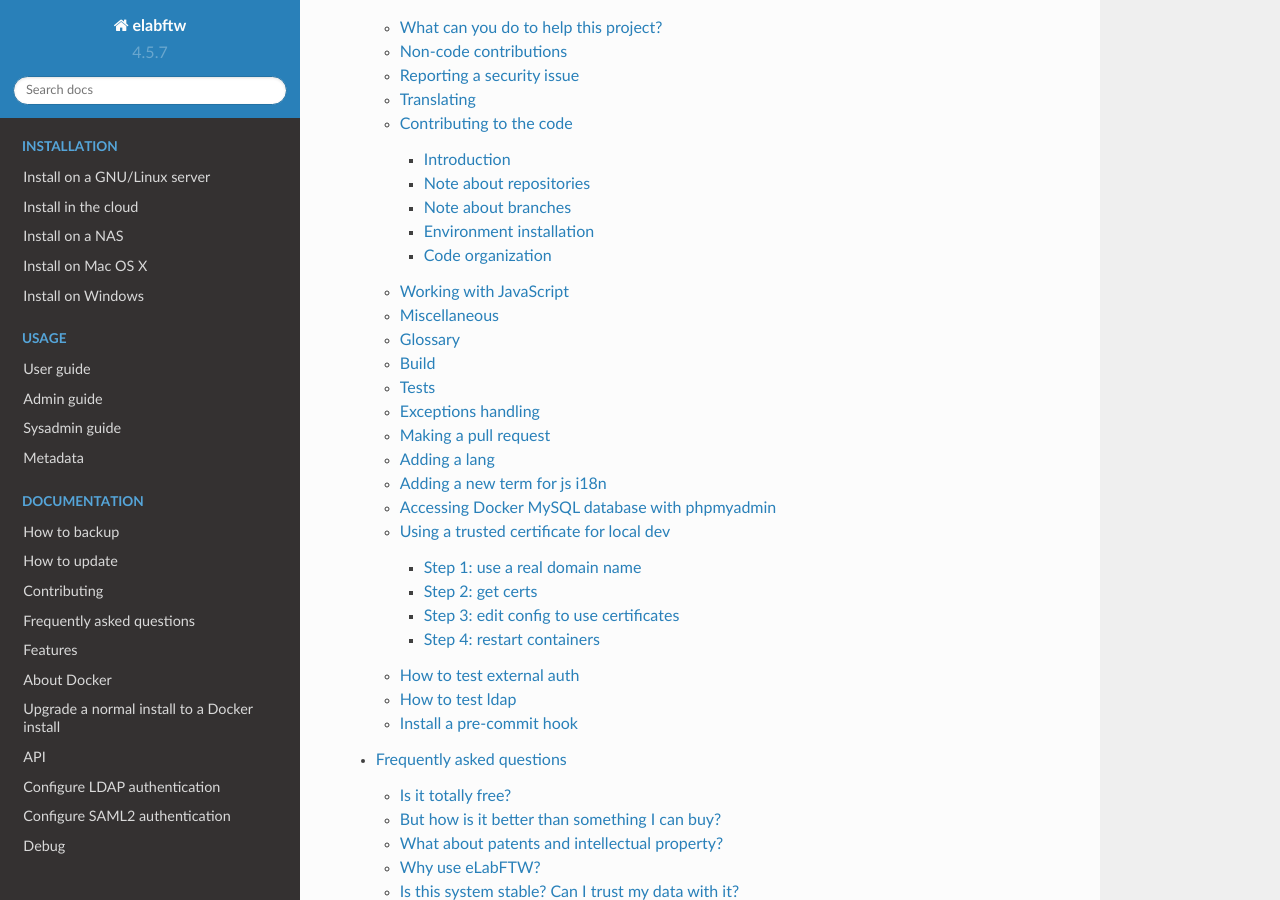
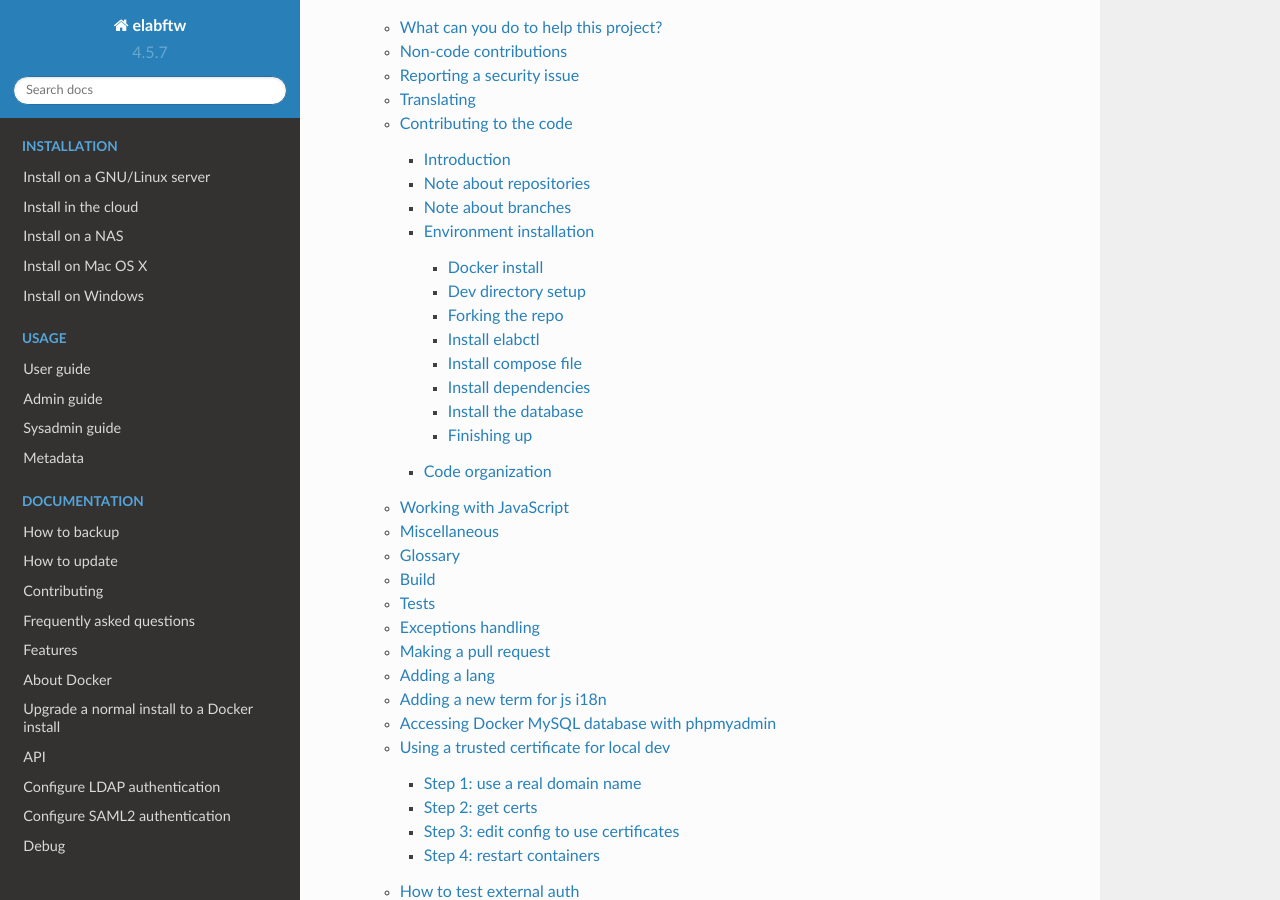
Before and after one commit to elabftw/elabdoc, a Sphinx documentation site: the page built from doc/index.rst, in a window 1280 px wide and 900 px high, scrolled down 5507 px. Built offline with Sphinx 7.4.7 and the Read the Docs theme 2.0.0, drawn with Linux system fonts in a browser that asks for light colours; some of the changed lines change nothing that is shown.

Commit message:
improve contributing doc

```diff
--- a/doc/contributing.rst
+++ b/doc/contributing.rst
@@ -84,16 +84,22 @@
 Environment installation
 ------------------------
 
-So the dev environment for eLab is an hybrid between Docker and a local install. The files will be served by the webserver in Docker but the source code (`elabftw` folder) will be on your computer. In this setup, we will put everything in the same folder for simplicity.
+So the dev environment for eLab is an hybrid between Docker and a local install. The files will be served by the webserver in Docker but the source code (`elabftw` folder) will be on your computer. This allows you to run the app as it would run in production, but still see your changes in the code immediatly because the source is on your computer. In this setup, we will put everything in the same folder for simplicity.
 
-Here is a step-by-step for installing an eLabFTW dev setup:
+Ready?
 
-* First we install the dependencies:
+Docker install
+^^^^^^^^^^^^^^
+
+* Make sure that you can run "docker" and "docker compose" commands. Install them:
 
   * `Docker <https://www.docker.com>`_
   * `Docker Compose <https://docs.docker.com/compose/>`_
 
 Make sure your user is in the `docker` group so you can execute docker commands without sudo (see `documentation <https://docs.docker.com/install/linux/linux-postinstall/>`_).
+
+Dev directory setup
+^^^^^^^^^^^^^^^^^^^
 
 * Next let's define a directory for dev (adapt to your needs):
 
@@ -103,6 +109,9 @@
     export dev='/home/<YOUR USERNAME>/elabdev'
     mkdir -p $dev
     cd $dev
+
+Forking the repo
+^^^^^^^^^^^^^^^^
 
 * Go on `the repository on GitHub <https://github.com/elabftw/elabftw>`_
 * Click the Star button (it helps with visibility of the project)
@@ -118,7 +127,12 @@
     git checkout hypernext
     cd ..
 
-* Get *elabctl* and the configuration files
+Install elabctl
+^^^^^^^^^^^^^^^
+
+`elabctl` is a tool to manage your installation. It is not strictly required but it's a "nice to have".
+
+* Get `elabctl` and the configuration files:
 
 .. code-block:: bash
 
@@ -126,15 +140,24 @@
     curl -sLo elabctl https://get.elabftw.net && chmod +x elabctl
     # get elabctl configuration file
     curl -so elabctl.conf https://raw.githubusercontent.com/elabftw/elabctl/master/elabctl.conf
-    # get the docker-compose configuration file (from the dev branch)
-    curl -so elabftw-dev.yml https://raw.githubusercontent.com/elabftw/elabimg/master/src/docker-compose.yml-EXAMPLE
 
 * Edit `elabctl.conf`, change BACKUP_DIR to `$dev/backup` or any other directory (write full paths of course, not aliases)
 * Change CONF_FILE to `$dev/elabftw-dev.yml`. Again, write the full path, not the alias!
 * Change DATA_DIR to `$dev/data`. Again, write the full path, not the alias!
-* Edit the docker-compose configuration file `elabftw-dev.yml`
+
+Install compose file
+^^^^^^^^^^^^^^^^^^^^
+
+The `docker-compose.yml` file is the main configuration file for eLabFTW. It defines what containers to start, and how you want them configured.
+
+Get the `docker-compose.yml` configuration file, it will automatically be filled with random passwords and a new SECRET_KEY:
+
+.. code-block:: bash
+
+    curl -so docker-compose.yml "https://get.elabftw.net/?config"
+
+* Edit the `docker-compose.yml` configuration file
 * For the web container, use "image: elabftw/elabimg:hypernext" so you are using the latest container image for dev
-* Add a SECRET_KEY
 * Set DEV_MODE to true
 * Set ELABFTW_USER and ELABFTW_GROUP to your username/group
 * SET ELABFTW_USERID and ELABFTW_GROUPID to your uid/gid (probably 1000, check with `id` command). This allows to run the container with the same user as your main user and will avoid running into permissions issues.
@@ -159,6 +182,8 @@
 
    ./elabctl start
 
+Install dependencies
+^^^^^^^^^^^^^^^^^^^^
 
 .. note::
 
@@ -175,7 +200,14 @@
     docker exec -it elabftw yarn install
     docker exec -it elabftw yarn buildall
 
-* Initialization of the database structure:
+.. note::
+
+   It can be a good idea to define an alias such as "alias elabc=docker exec -it elabftw". So you can use "elabc" to run commands in the container directly.
+
+Install the database
+^^^^^^^^^^^^^^^^^^^^
+
+* Initialize the database structure with:
 
 .. code-block:: bash
 
@@ -191,6 +223,9 @@
     mysql> update config set conf_value = '1' where conf_name = 'debug';
     exit;
     exit
+
+Finishing up
+^^^^^^^^^^^^
 
 * Now head to https://localhost:3148
 * You now should have a running local eLabFTW, and changes made to the code will be immediately visible
```
